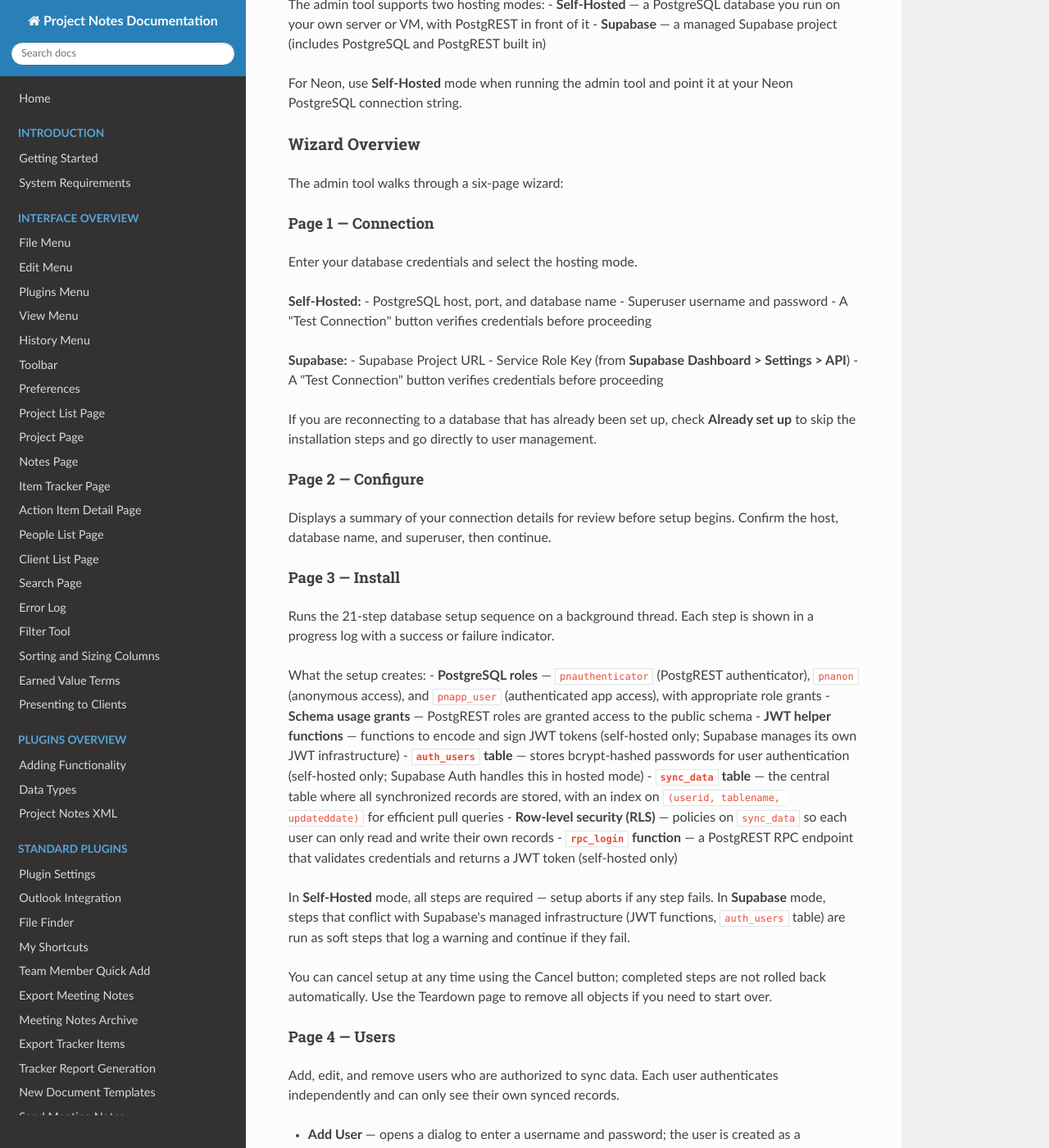
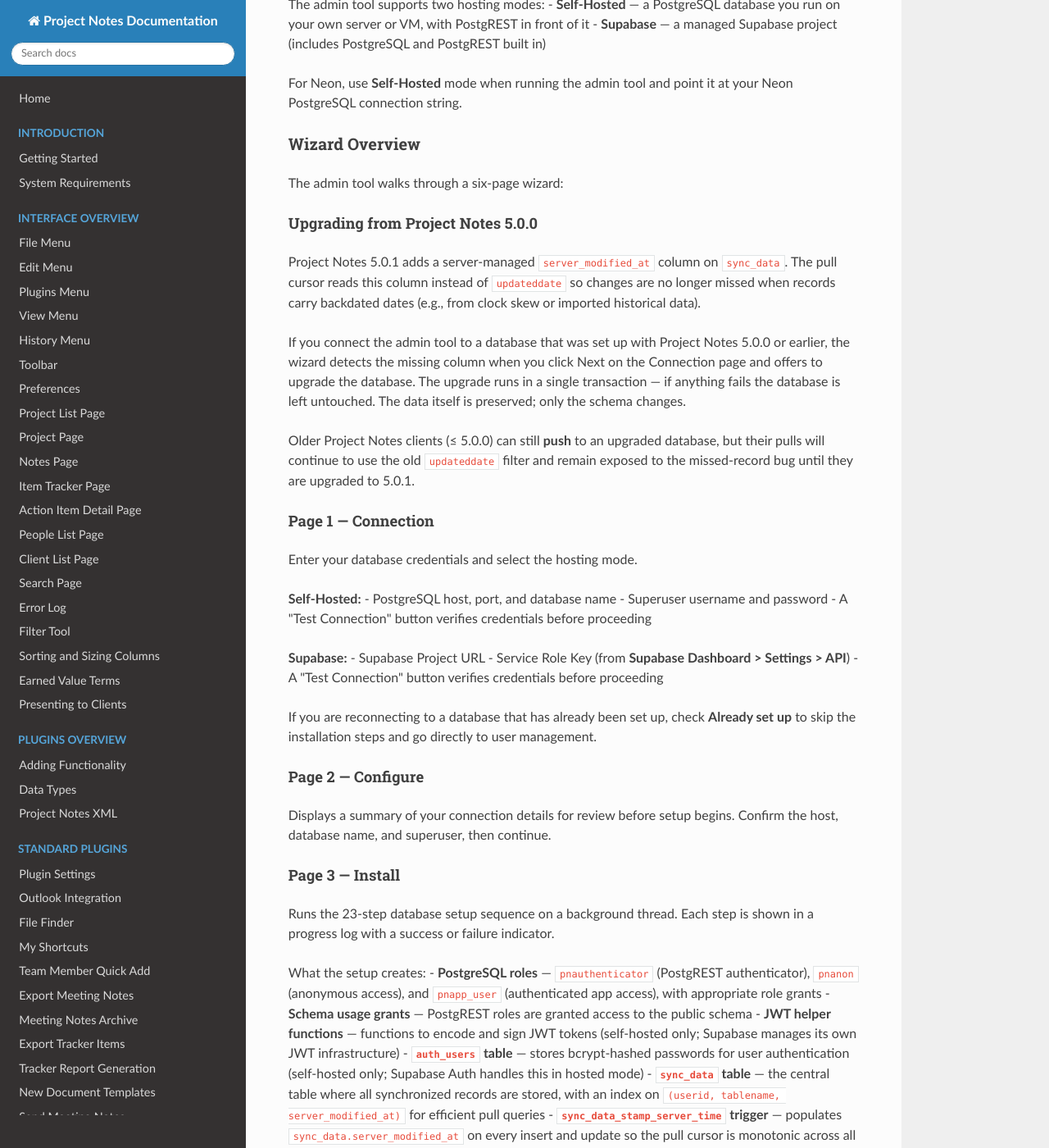
Before and after one commit to kestermckinney/ProjectNotes, an MkDocs documentation site: the page built from docs/InterfaceOverview/RemoteHost.md, in a window 1280 px wide and 1400 px high, scrolled down 486 px. Shown: the whole window at 82% size. Built offline with MkDocs 1.6.1, drawn with Linux system fonts in a browser that asks for light colours; nearby versions of some CDN libraries; some of the changed text lies outside the part shown.

Commit message:
Refactored sync engine to include a server upload date to check.  Also fixed encoding of special characters passed to postgREST.  Updated the way the high watermark logic was process.  Added upgrade of new column to Remote Host Tool.

```diff
--- a/docs/InterfaceOverview/RemoteHost.md
+++ b/docs/InterfaceOverview/RemoteHost.md
@@ -17,6 +17,14 @@
 ### Wizard Overview
 
 The admin tool walks through a six-page wizard:
+
+#### Upgrading from Project Notes 5.0.0
+
+Project Notes 5.0.1 adds a server-managed `server_modified_at` column on `sync_data`. The pull cursor reads this column instead of `updateddate` so changes are no longer missed when records carry backdated dates (e.g., from clock skew or imported historical data).
+
+If you connect the admin tool to a database that was set up with Project Notes 5.0.0 or earlier, the wizard detects the missing column when you click Next on the Connection page and offers to upgrade the database. The upgrade runs in a single transaction — if anything fails the database is left untouched. The data itself is preserved; only the schema changes.
+
+Older Project Notes clients (≤ 5.0.0) can still **push** to an upgraded database, but their pulls will continue to use the old `updateddate` filter and remain exposed to the missed-record bug until they are upgraded to 5.0.1.
 
 #### Page 1 — Connection
 
@@ -40,14 +48,15 @@
 
 #### Page 3 — Install
 
-Runs the 21-step database setup sequence on a background thread. Each step is shown in a progress log with a success or failure indicator.
+Runs the 23-step database setup sequence on a background thread. Each step is shown in a progress log with a success or failure indicator.
 
 What the setup creates:
 - **PostgreSQL roles** — `pnauthenticator` (PostgREST authenticator), `pnanon` (anonymous access), and `pnapp_user` (authenticated app access), with appropriate role grants
 - **Schema usage grants** — PostgREST roles are granted access to the public schema
 - **JWT helper functions** — functions to encode and sign JWT tokens (self-hosted only; Supabase manages its own JWT infrastructure)
 - **`auth_users` table** — stores bcrypt-hashed passwords for user authentication (self-hosted only; Supabase Auth handles this in hosted mode)
-- **`sync_data` table** — the central table where all synchronized records are stored, with an index on `(userid, tablename, updateddate)` for efficient pull queries
+- **`sync_data` table** — the central table where all synchronized records are stored, with an index on `(userid, tablename, server_modified_at)` for efficient pull queries
+- **`sync_data_stamp_server_time` trigger** — populates `sync_data.server_modified_at` on every insert and update so the pull cursor is monotonic across all clients regardless of clock skew or backdated row dates
 - **Row-level security (RLS)** — policies on `sync_data` so each user can only read and write their own records
 - **`rpc_login` function** — a PostgREST RPC endpoint that validates credentials and returns a JWT token (self-hosted only)
 
```
Also changed, not shown: 1 other file.
